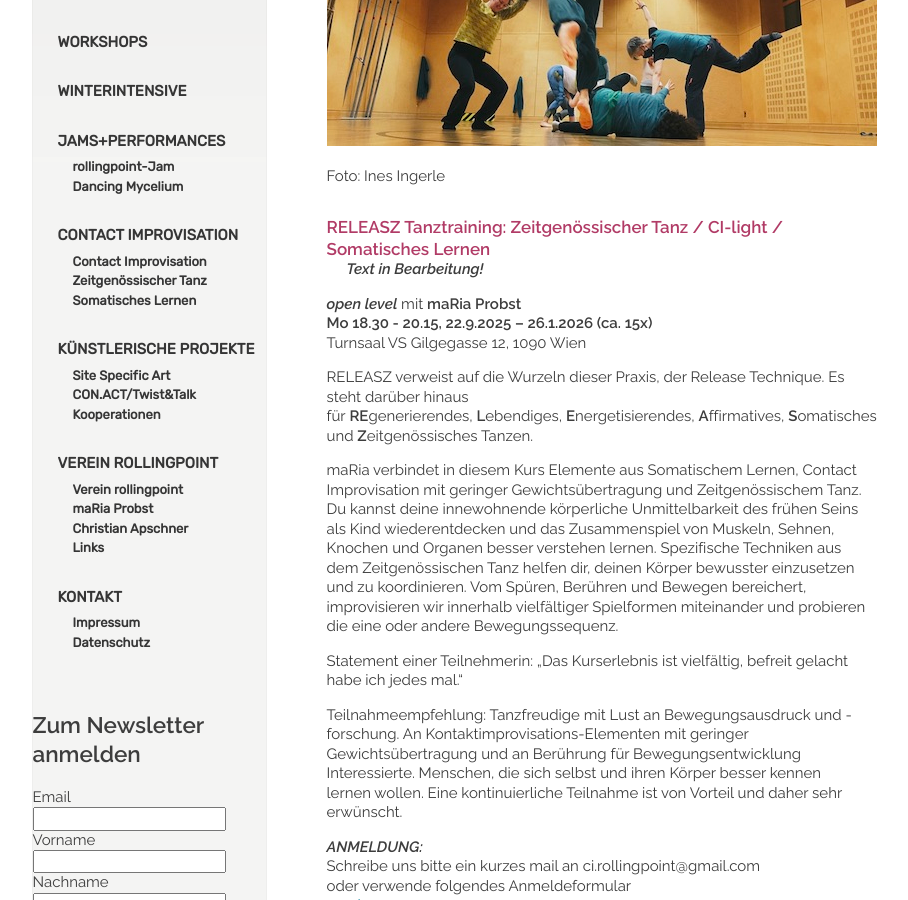
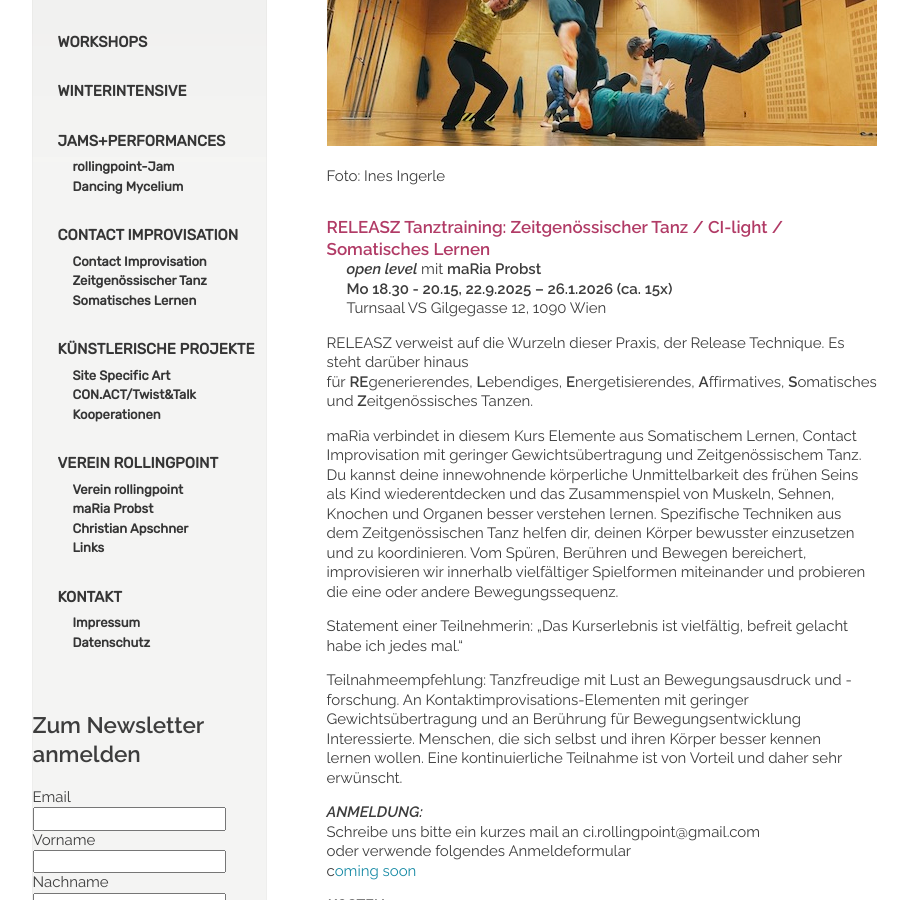
Before and after one commit to manulari/rollingpointat, a Jekyll site: the page built from _pages_de/releasze.md, in a window 1280 px wide and 900 px high, scrolled down 305 px. Shown: the whole window, without its empty margins (152-1060 px from the left). Built offline with Jekyll 4.4.1, drawn with Linux system fonts in a browser that asks for light colours; comment, search, counter and statistics services are not loaded.

Commit message:
Update page (de) “releasze”

```diff
--- a/_pages_de/releasze.md
+++ b/_pages_de/releasze.md
@@ -8,8 +8,6 @@ language: de
 Foto: Ines Ingerle
 
 #### RELEASZ Tanztraining: Zeitgenössischer Tanz / CI-light / Somatisches Lernen
-
-***Text in Bearbeitung!***
 
 ***open level*** mit **maRia Probst**\
 **Mo 18.30 - 20.15, 22.9.2025 – 26.1.2026 (ca. 15x)**\
```
